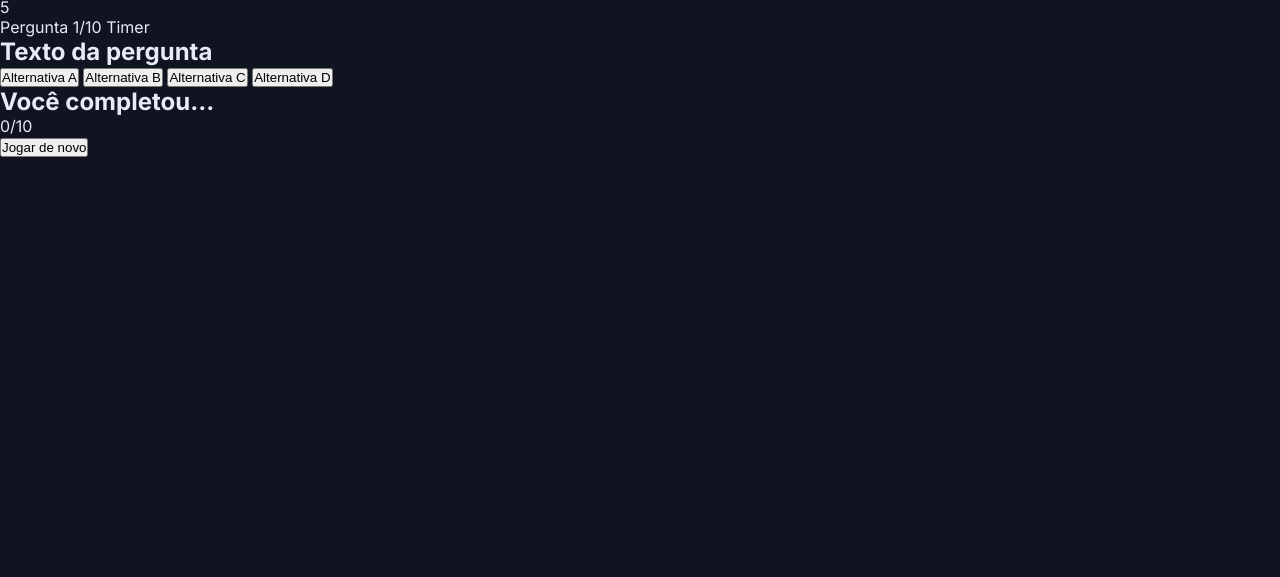
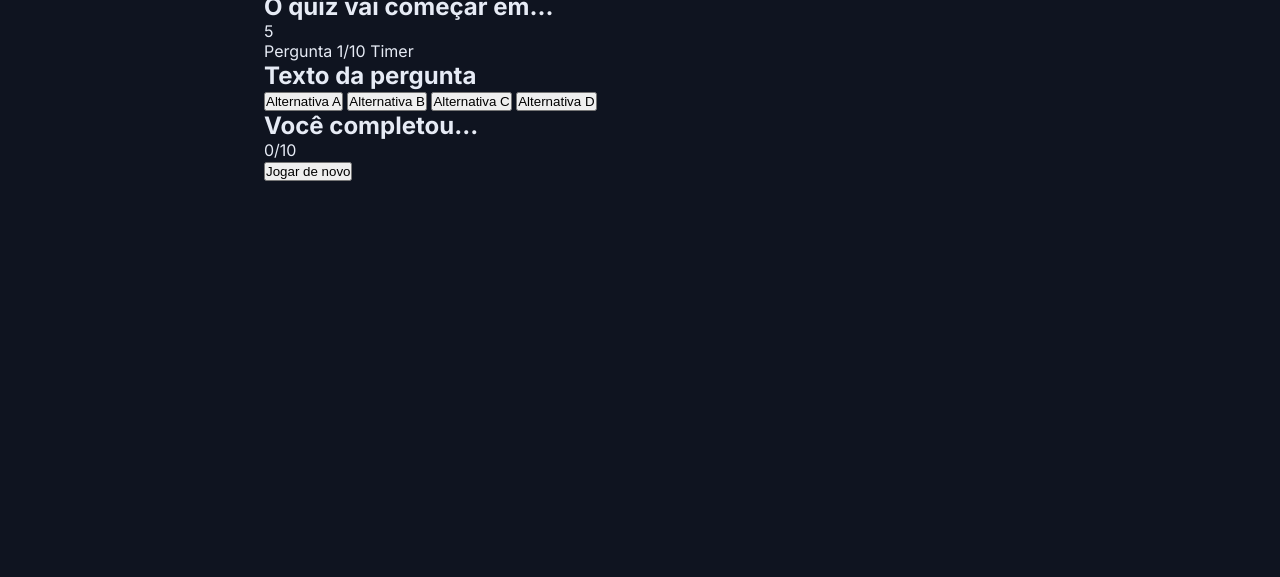
Before and after one commit to nathaliadebona/frontend-quiz, a plain HTML site: page index.html in a window 1280 px wide. Shown: the part 223-800 px from the top of the page. Drawn offline with Linux system fonts and the light colour scheme.

Commit message:
style: add main container with max width and centering
Limit the main content width to 50rem, center it horizontally and add padding so screens don't touch the edges on mobile.

```diff
--- a/style/style.css
+++ b/style/style.css
@@ -54,8 +54,18 @@ header h1 {
     cursor: pointer;
 }
 
+main {
+    max-width: 50rem;
+    margin: 0 auto;
+    padding: 1rem;
+}
+
 @media (min-width: 48rem) {
     header {
+        padding: 1.5rem;
+    }
+
+    main {
         padding: 1.5rem;
     }
 
```
